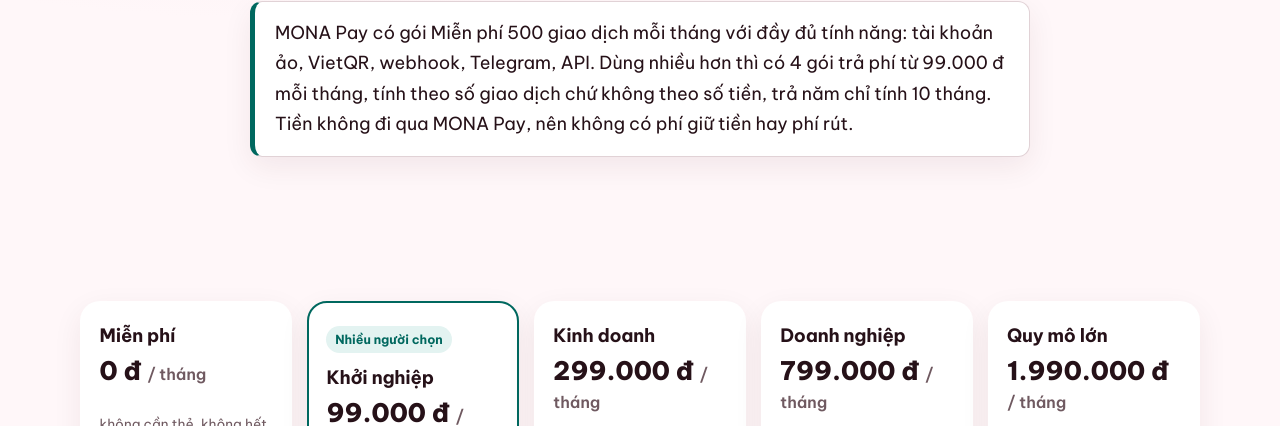
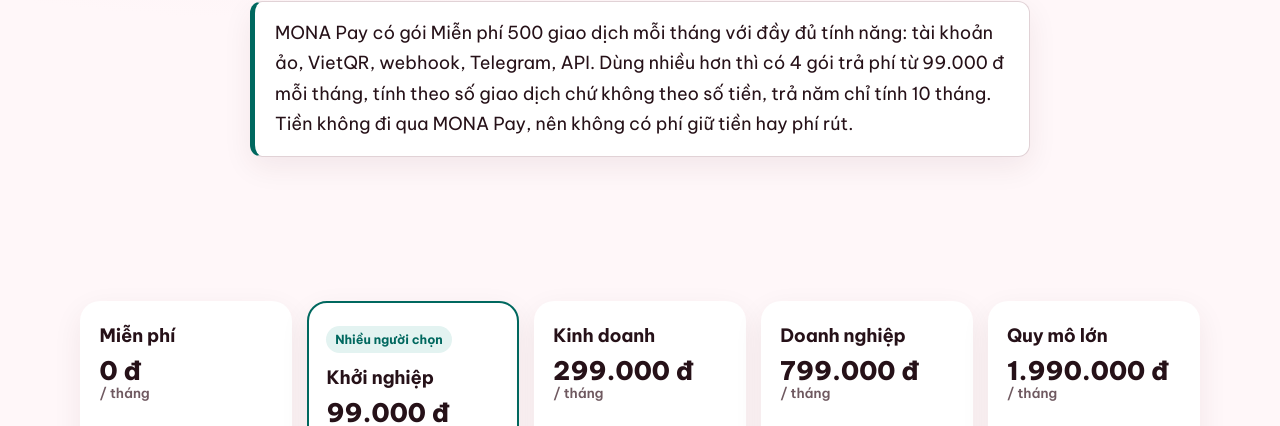
Before and after one commit to themonagroup/monapay.vn, an Astro site: page /bang-gia in a window 1280 px wide. Shown: the part 304-730 px from the top of the page. Built offline with nearby package versions, Linux system fonts and the light colour scheme; Astro itself is replaced by a stand-in of ours.

Commit message:
bảng giá: '/ tháng' xuống dòng riêng trong card

```diff
--- a/src/pages/bang-gia.astro
+++ b/src/pages/bang-gia.astro
@@ -203,6 +203,7 @@ const jsonld = [{
   .plans .price-card{padding:1.3rem 1.1rem;min-width:0}
   .plans .btn{white-space:normal;line-height:1.25;padding:.6rem .7rem;font-size:.92rem}
   .plans .price{overflow-wrap:anywhere}
+  .plans .price small{display:block;font-size:.85rem;margin-top:.1rem}
   .plans .price-card h3{font-size:1.15rem}
   .plans .price{font-size:1.6rem}
   .year{margin:.1rem 0 .6rem;font-size:.85rem;color:var(--text-soft)}
```
